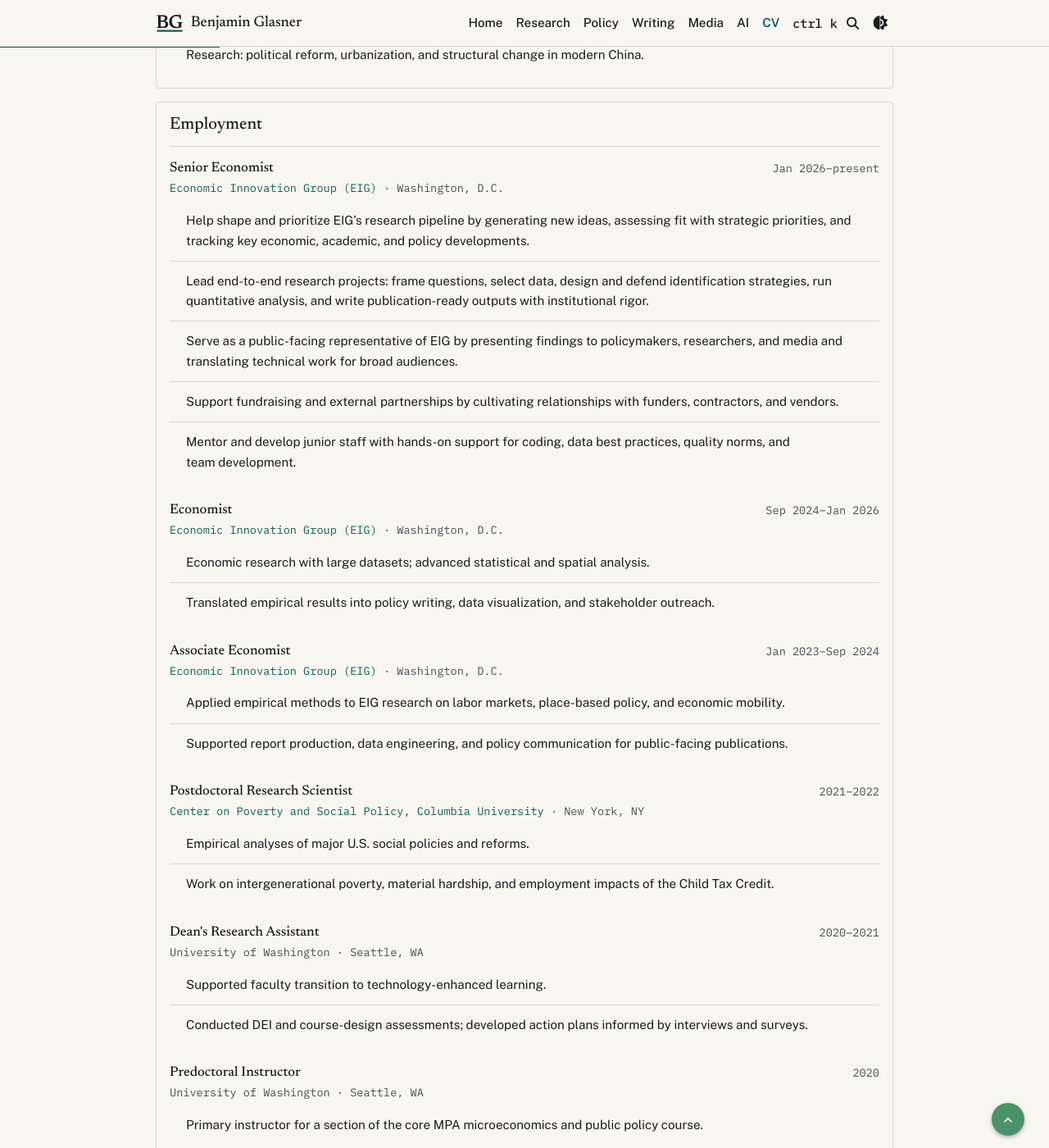
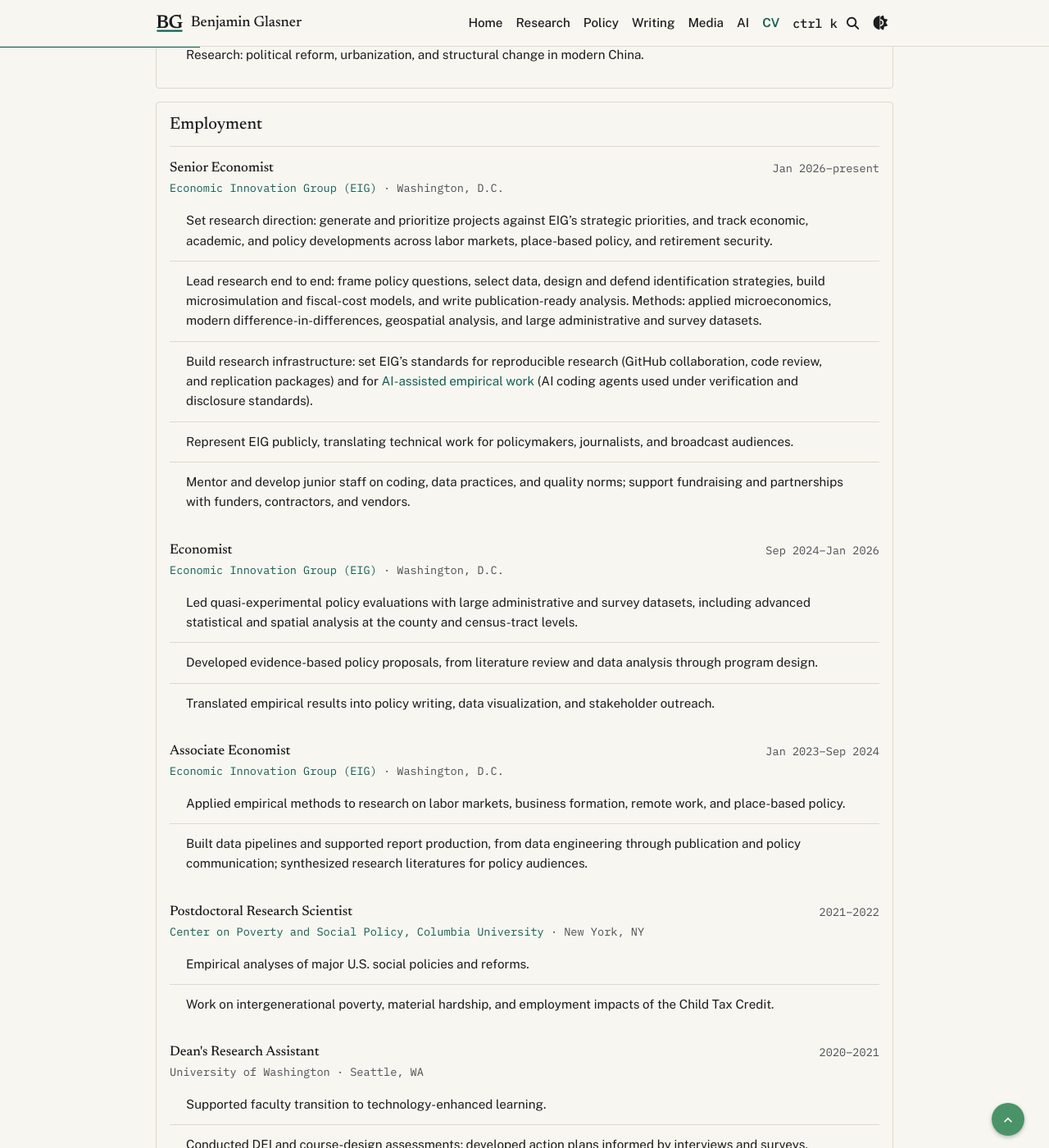
Before and after one commit to bnglasner/bnglasner.github.io, a Jekyll site: the page built from _pages/cv.md, in a window 1280 px wide and 1400 px high, scrolled down 1255 px. Shown: the whole window at 82% size. Built offline with Jekyll 4.4.1, drawn with Linux system fonts in a browser that asks for light colours; library addresses are completed by our own code; some of the changed text lies outside the part shown.

Commit message:
feat: Reframe CV job entries around capabilities; update Code and headers
- Employment (full, 2p, 1p, and cv.yml): EIG entries now describe what
  each role required (research direction, end-to-end research design,
  microsimulation and fiscal-cost modeling, research infrastructure,
  public communication, mentoring) instead of individual outputs, which
  stay in Publications and Code.
- Code and Data (full CV): renamed from "Code Example"; adds the
  AI-assisted research infrastructure entry already on the site CV and
  two 2026 repositories where Ben is sole contributor
  (EIG-Retirement-Fast-Facts-replication, EIG-Savers-match-sipp); the
  same two repos added to cv.yml.
- cv.yml: adds retirement security to Research and Policy Areas.
- Headers (all three CVs): add Google Scholar and GitHub links.
- PDFs rebuilt with cv/build.sh (full 6 pages, 2p 2, 1p 1).

Co-Authored-By: Claude Opus 5.5 <noreply@anthropic.com>

```diff
--- a/_data/cv.yml
+++ b/_data/cv.yml
@@ -50,11 +50,11 @@
       location: Washington, D.C.
       year: Jan 2026–present
       description:
-        - Help shape and prioritize EIG's research pipeline by generating new ideas, assessing fit with strategic priorities, and tracking key economic, academic, and policy developments.
-        - "Lead end-to-end research projects: frame questions, select data, design and defend identification strategies, run quantitative analysis, and write publication-ready outputs with institutional rigor."
-        - Serve as a public-facing representative of EIG by presenting findings to policymakers, researchers, and media and translating technical work for broad audiences.
-        - Support fundraising and external partnerships by cultivating relationships with funders, contractors, and vendors.
-        - Mentor and develop junior staff with hands-on support for coding, data best practices, quality norms, and team development.
+        - "Set research direction: generate and prioritize projects against EIG's strategic priorities, and track economic, academic, and policy developments across labor markets, place-based policy, and retirement security."
+        - "Lead research end to end: frame policy questions, select data, design and defend identification strategies, build microsimulation and fiscal-cost models, and write publication-ready analysis. Methods: applied microeconomics, modern difference-in-differences, geospatial analysis, and large administrative and survey datasets."
+        - "Build research infrastructure: set EIG's standards for reproducible research (GitHub collaboration, code review, and replication packages) and for <a href='/ai-research/'>AI-assisted empirical work</a> (AI coding agents used under verification and disclosure standards)."
+        - Represent EIG publicly, translating technical work for policymakers, journalists, and broadcast audiences.
+        - Mentor and develop junior staff on coding, data practices, and quality norms; support fundraising and partnerships with funders, contractors, and vendors.
 
     - title: Economist
       institution: Economic Innovation Group (EIG)
@@ -62,7 +62,8 @@
       location: Washington, D.C.
       year: Sep 2024–Jan 2026
       description:
-        - Economic research with large datasets; advanced statistical and spatial analysis.
+        - Led quasi-experimental policy evaluations with large administrative and survey datasets, including advanced statistical and spatial analysis at the county and census-tract levels.
+        - Developed evidence-based policy proposals, from literature review and data analysis through program design.
         - Translated empirical results into policy writing, data visualization, and stakeholder outreach.
 
     - title: Associate Economist
@@ -71,8 +72,8 @@
       location: Washington, D.C.
       year: Jan 2023–Sep 2024
       description:
-        - Applied empirical methods to EIG research on labor markets, place-based policy, and economic mobility.
-        - Supported report production, data engineering, and policy communication for public-facing publications.
+        - Applied empirical methods to research on labor markets, business formation, remote work, and place-based policy.
+        - Built data pipelines and supported report production, from data engineering through publication and policy communication; synthesized research literatures for policy audiences.
 
     - title: Postdoctoral Research Scientist
       institution: Center on Poverty and Social Policy, Columbia University
@@ -177,6 +178,26 @@
         - link: https://github.com/bnglasner
           linkname: bnglasner
 
+    - title: '<a href="https://github.com/EIG-Research/EIG-Retirement-Fast-Facts-replication" target="_blank" rel="noopener noreferrer">The U.S. Retirement System: Fast Facts (Replication Package)</a>'
+      institution: GitHub (EIG-Research)
+      year: 2026
+      description:
+        - R pipeline characterizing retirement plan access, participation, and employer contributions for 147 million civilian workers from SIPP microdata, with a present-value estimate of the federal retirement tax expenditure and a testthat suite of invariant checks.
+      linkitems:
+        - link: https://github.com/EIG-Research/EIG-Retirement-Fast-Facts-replication
+          linkname: Code
+        - link: https://eig.org/retirement-fast-facts/
+          linkname: Website
+
+    - title: '<a href="https://github.com/EIG-Research/EIG-Savers-match-sipp" target="_blank" rel="noopener noreferrer">Saver''s Match: Eligibility and Cost Analysis (Repository)</a>'
+      institution: GitHub (EIG-Research)
+      year: 2026
+      description:
+        - Eligibility, access-gap, and fiscal-cost microsimulation of the SECURE 2.0 Saver's Match from SIPP microdata, replicating the Joint Committee on Taxation score and costing expanded and universal designs.
+      linkitems:
+        - link: https://github.com/EIG-Research/EIG-Savers-match-sipp
+          linkname: Code
+
     - title: <a href="https://github.com/EIG-Research/EIG-Great-Transfer-Mation" target="_blank" rel="noopener noreferrer">The Great "Transfer"-mation (Repository)</a>
       institution: GitHub (EIG-Research)
       year: 2024
@@ -265,3 +286,4 @@
     - Transfers, safety-net programs, and poverty dynamics
     - Opportunity Zones and housing supply
     - Gig economy and the future of work
+    - Retirement security and retirement plan access
```
Also changed, not shown: 12 other files.
